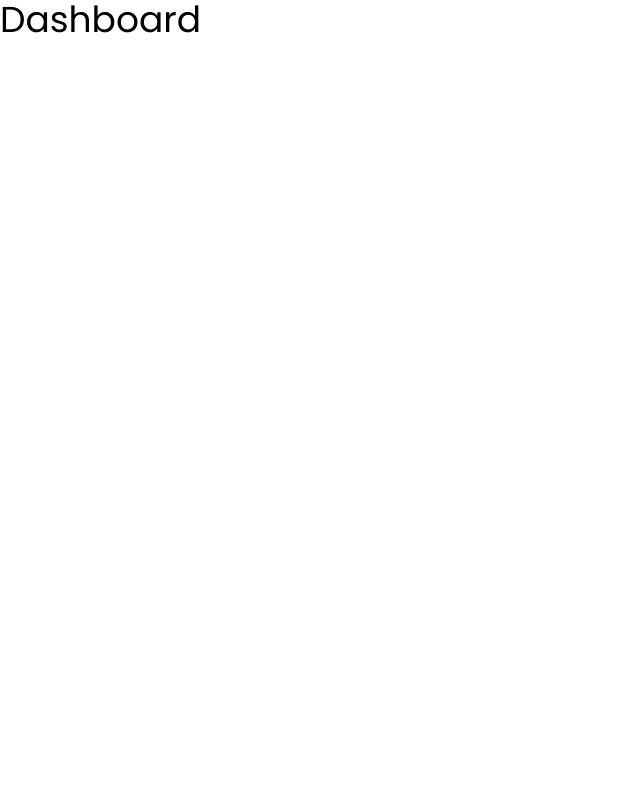
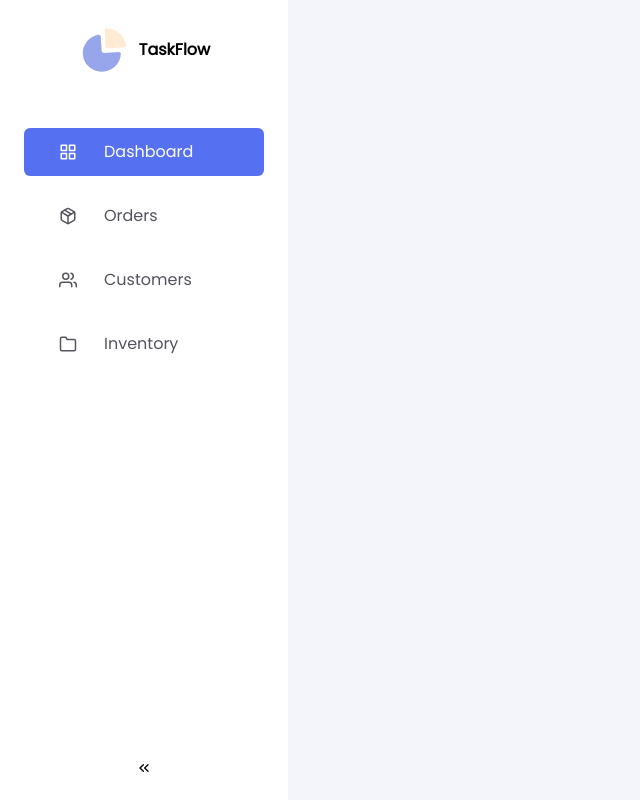
Before and after one commit to matejgeljic/TaskFlow, a React (Vite) app in the folder tflow-client/src/main/tsx/: page / in a window 1280 px wide. Shown: the whole page, without its empty margins (0-640 px from the left). Built offline with nearby package versions, Linux system fonts and the light colour scheme.

Commit message:
add side navigation

```diff
--- a/tflow-client/src/main/tsx/package.json
+++ b/tflow-client/src/main/tsx/package.json
@@ -16,7 +16,8 @@
   "dependencies": {
     "framer-motion": "^11.11.7",
     "react": "^18.2.0",
-    "react-dom": "^18.2.0"
+    "react-dom": "^18.2.0",
+    "react-icons": "^5.3.0"
   },
   "devDependencies": {
     "@types/jest": "^29.5.12",
--- a/tflow-client/src/main/tsx/src/App.tsx
+++ b/tflow-client/src/main/tsx/src/App.tsx
@@ -1,9 +1,10 @@
 import React from 'react';
+import { Navigation } from './components/navigation/Navigation';
 
 const App = () => {
   return (
-    <main className="relative flex h-screen w-full flex-row">
-      <h1 className="text-4xl">Dashboard</h1>
+    <main className="bg-base">
+      <Navigation />
     </main>
   );
 };
--- a/tflow-client/src/main/tsx/src/components/navigation/Navigation.tsx
+++ b/tflow-client/src/main/tsx/src/components/navigation/Navigation.tsx
@@ -0,0 +1,86 @@
+import React, { Dispatch, SetStateAction, useState } from 'react';
+import { motion } from 'framer-motion';
+import { IconType } from 'react-icons';
+import { FiUsers, FiFolder, FiGrid, FiPackage, FiChevronsRight } from 'react-icons/fi';
+import TfLogo from '../../assets/logo.svg?react';
+
+export function Navigation() {
+  const [isExpanded, setIsExpanded] = useState(true);
+  const [selected, setSelected] = useState('Dashboard');
+
+  const navigationWidth = isExpanded ? 'w-72' : 'w-fit';
+
+  return (
+    <motion.nav layout className={'flex h-screen flex-col gap-4 bg-white px-6 ' + navigationWidth}>
+      <TitleSection isExpanded={isExpanded} />
+      <NavigationItem Icon={FiGrid} title={'Dashboard'} selected={selected} setSelected={setSelected} isExpanded={isExpanded} />
+      <NavigationItem Icon={FiPackage} title={'Orders'} selected={selected} setSelected={setSelected} isExpanded={isExpanded} />
+      <NavigationItem Icon={FiUsers} title={'Customers'} selected={selected} setSelected={setSelected} isExpanded={isExpanded} />
+      <NavigationItem Icon={FiFolder} title={'Inventory'} selected={selected} setSelected={setSelected} isExpanded={isExpanded} />
+      <ToggleExpanded isExpanded={isExpanded} setIsExpanded={setIsExpanded} />
+    </motion.nav>
+  );
+}
+
+export interface NavigationItemProps {
+  Icon: IconType;
+  title: string;
+  selected: string;
+  setSelected: Dispatch<SetStateAction<string>>;
+  isExpanded: boolean;
+}
+export function NavigationItem({ Icon, title, selected, setSelected, isExpanded }: NavigationItemProps) {
+  const handleClick = () => {
+    setSelected(title);
+  };
+  const titleClass = selected === title ? 'text-white bg-primary' : 'text-font';
+  const titleSection = isExpanded && (
+    <motion.span layout initial={{ opacity: 0, y: 12 }} animate={{ opacity: 1, y: 0 }} transition={{ delay: 0.125 }}>
+      {title}
+    </motion.span>
+  );
+
+  return (
+    <motion.span layout onClick={handleClick} className={'flex h-10 w-full items-center gap-4 rounded-md p-6 transition-colors ' + titleClass}>
+      <motion.div layout className="grid h-full w-10 place-content-center text-lg">
+        <Icon />
+      </motion.div>
+      {titleSection}
+    </motion.span>
+  );
+}
+
+export function TitleSection({ isExpanded }: { isExpanded: boolean }) {
+  const title = isExpanded && (
+    <motion.div layout initial={{ opacity: 0, y: 12 }} animate={{ opacity: 1, y: 0 }} transition={{ delay: 0.125 }}>
+      <span className="font-bold">TaskFlow</span>
+    </motion.div>
+  );
+
+  return (
+    <div className="my-6 pb-3">
+      <div className="flex items-center justify-center">
+        <div className="flex items-center gap-2">
+          <motion.div layout>
+            <TfLogo />
+          </motion.div>
+          {title}
+        </div>
+      </div>
+    </div>
+  );
+}
+
+export function ToggleExpanded({ isExpanded, setIsExpanded }: { isExpanded: boolean; setIsExpanded: Dispatch<SetStateAction<boolean>> }) {
+  return (
+    <motion.span
+      layout
+      className={'w-full justify-items-center mt-auto pb-6'}
+      onClick={() => {
+        setIsExpanded((prevState) => !prevState);
+      }}
+    >
+      <FiChevronsRight className={`transition-transform ${isExpanded && 'rotate-180'}`} />
+    </motion.span>
+  );
+}
--- a/tflow-client/src/main/tsx/tailwind.config.js
+++ b/tflow-client/src/main/tsx/tailwind.config.js
@@ -10,6 +10,9 @@ export default {
             secondaryPressed: '#458B71',
             danger: '#F57E77',
             dangerPressed: '#C95F58',
+            base: '#F4F5FA',
+            font: '#53545C',
+            white: '#FFFFFF'
         },
         fontFamily: {
             poppins: ["Poppins", "sans-serif"],
```
Also changed, not shown: tflow-client/src/main/tsx/src/assets/logo.svg (added), 1 other file (tests, documents, lock files or other folders).
